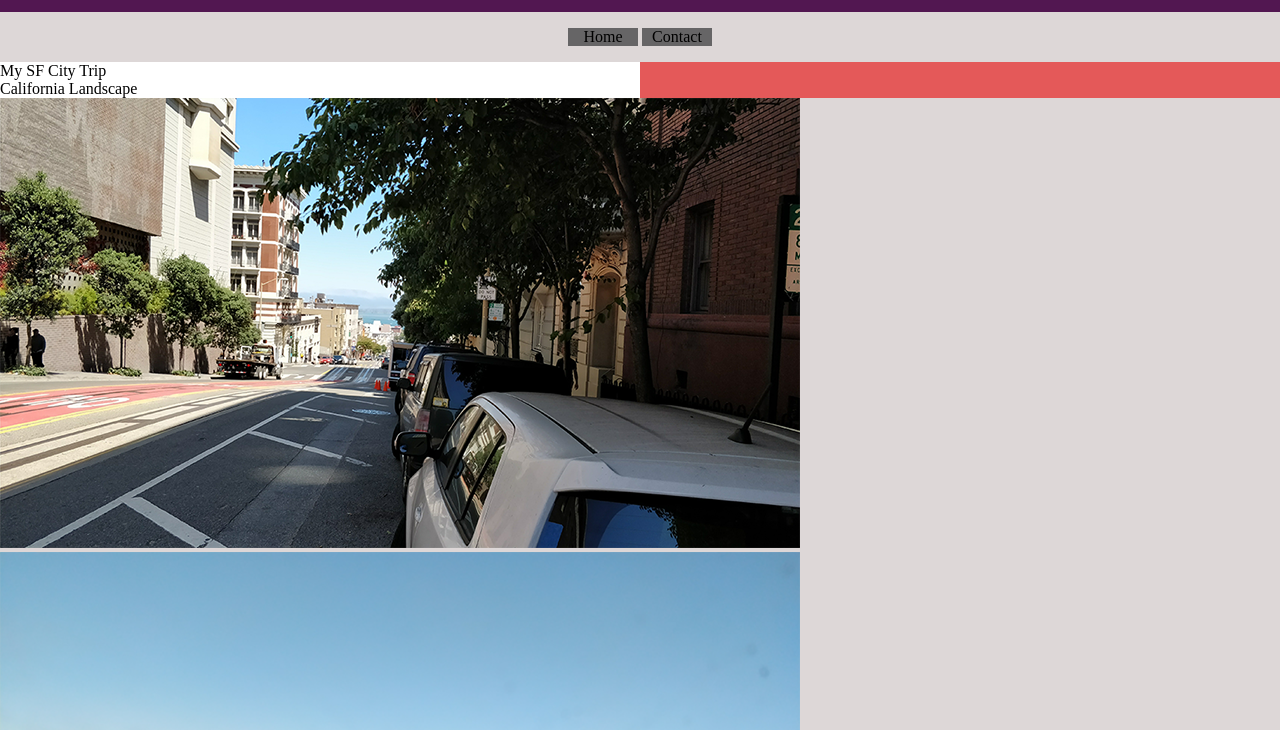
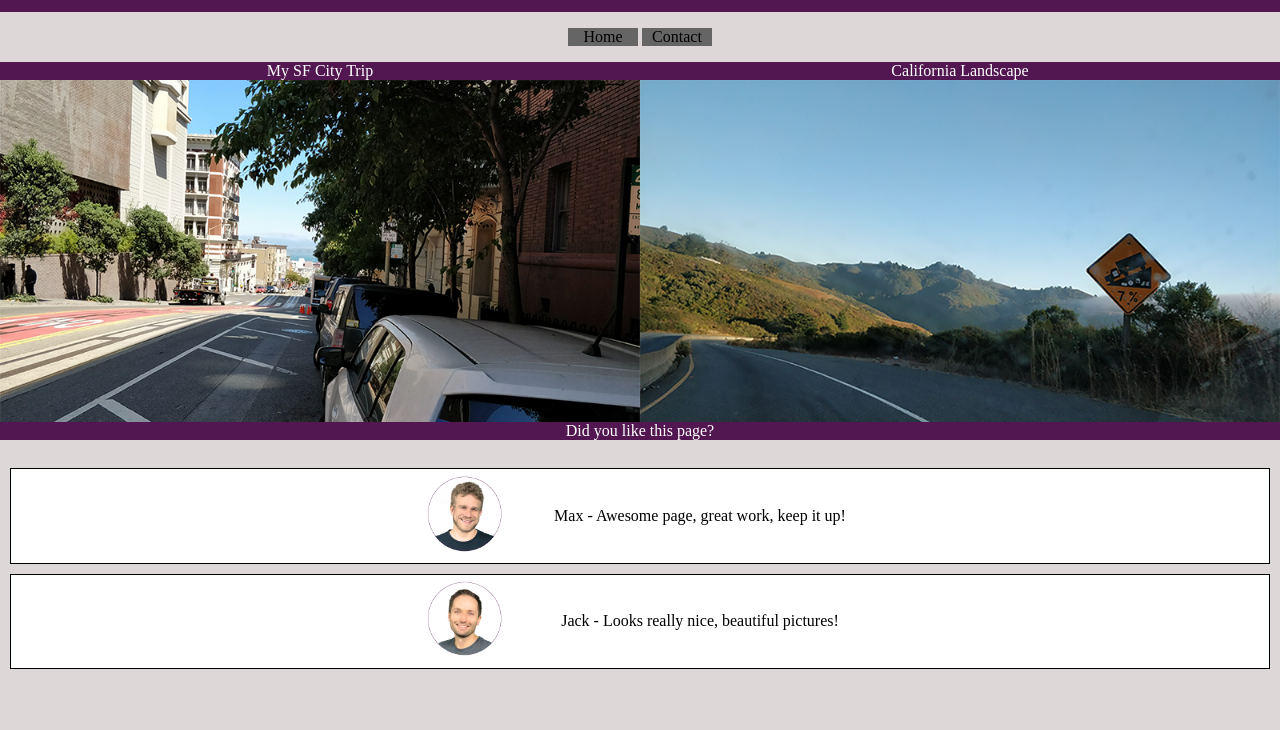
Before and after one commit to shubhamp28/Simple-Web-App, a plain HTML site: page index.html in a window 1280 px wide. Shown: the part 48-778 px from the top of the page. Drawn offline with Linux system fonts and the light colour scheme.

Commit message:
flex added

```diff
--- a/style.css
+++ b/style.css
@@ -28,18 +28,31 @@ a {
 .trip-details{
     background-color: #e45959;
     padding: 0;
+    display: flex;
 }
 .trip-details p {
-    background-color: white;
+    background-color: #521751;
+    color: white;
+    text-align: center;
     margin: 0px;
-    display: inline-block;
     width: 50%;
 }
 
+.trip-imgs {
+    display: flex;
+}
+
+.trip-imgs img {
+    width: 50%;
+    height: 100%;
+}
 .feedback {
     background-color: #521751;
     color: white;
     text-align: center;
+    position: relative;
+    margin: 0;
+    bottom: 18px;
 }
 
 .navigation {
@@ -57,3 +70,23 @@ a {
     display: inline;
     vertical-align: middle;
 }
+
+.review-clients {
+    display: flex;
+    align-items: center;
+    justify-content: center;
+    /*flex-flow: row wrap;*/
+    flex-wrap: wrap;
+    border: 1px solid black;
+    background-color: white;
+    margin: 10px;
+}
+
+.review-clients img {
+    width: 120px;
+}
+
+.review-clients p {
+    width: 350px;
+    text-align: center;
+}
```
